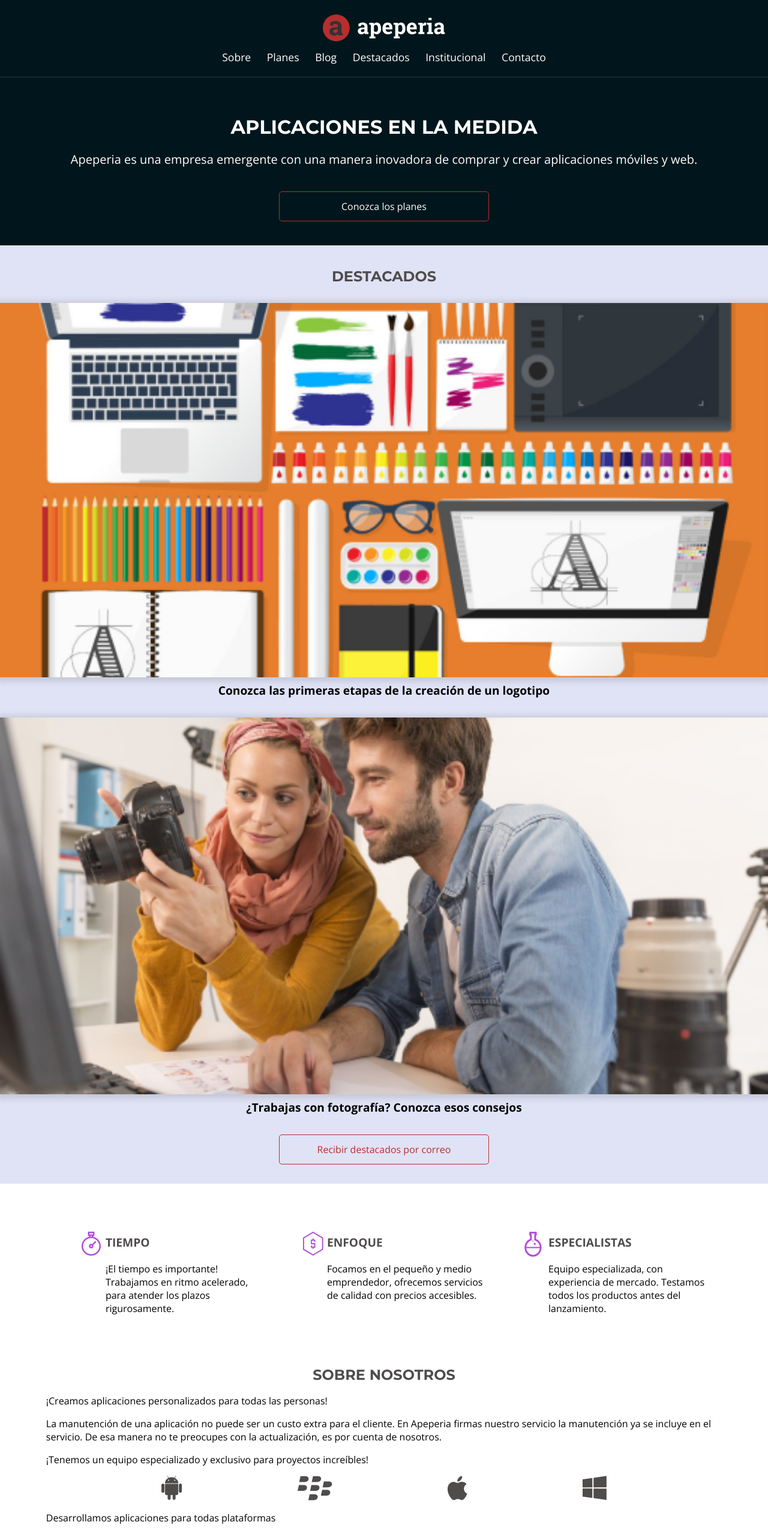
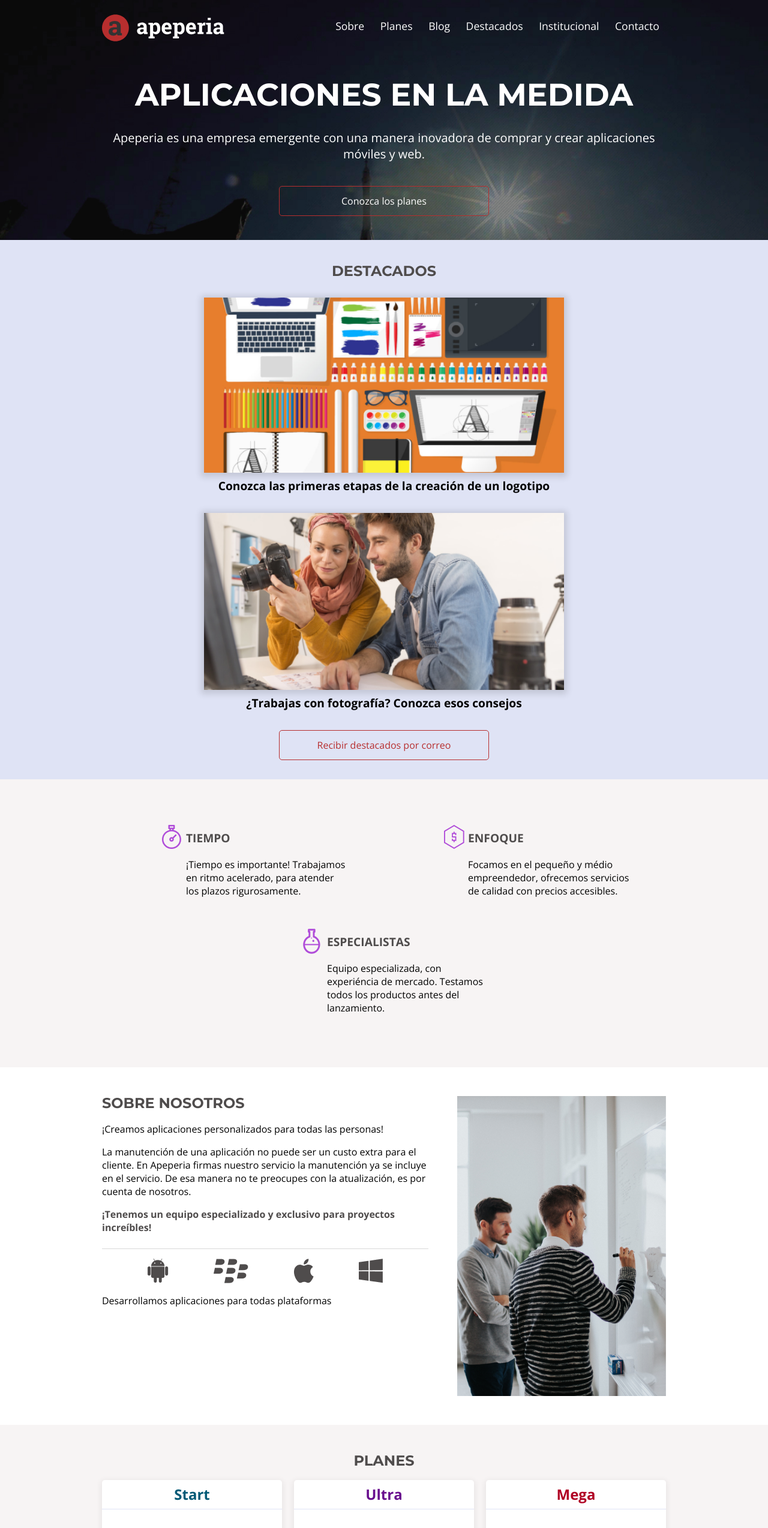
Before and after one commit to AlvaroHamon/curso_layouts_responsivos, a plain HTML site: page index.html in a window 1280 px wide. Shown: the top 2547 px of the page at 60% size. Drawn offline with nearby package versions, Linux system fonts and the light colour scheme.

Commit message:
agregando las partes finales y realizando el responsive desing

```diff
--- a/css/bases.css
+++ b/css/bases.css
@@ -1,4 +1,4 @@
-:root{
+:root {
     --background-llamada-mobile: #00161C;
     --background-blanco: #FFFFFF;
     --background-azul-claro: #DFE3F5;
@@ -19,20 +19,21 @@
     --fuente-enlace: #0006FF;
 
     --background-footer: #333333;
+
     --montserrat: 'Montserrat', sans-serif;
---open-sans: 'Open Sans', serif;
+    --open-sans: 'Open Sans', sans-serif;
 }
 
-body{
+body {
     font-family: var(--open-sans);
 }
 
-.container{
+.container {
+    padding-right: 6%;
     padding-left: 6%;
-    padding-right: 6%;
 }
 
-.boton{
+.boton {
     text-align: center;
     display: block;
     width: 100%;
@@ -42,3 +43,10 @@ body{
     border: 1px solid var(--boton-rojo);
     border-radius: 5px;
 }
+
+@media screen and (min-width: 1024px) {
+    .container {
+        padding-left: calc((100% - 940px)/2);
+        padding-right: calc((100% - 940px)/2);
+    }
+}
--- a/css/contacto.css
+++ b/css/contacto.css
@@ -22,7 +22,8 @@
 
 .contacto__boton {
     color: var(--boton-rojo);
+
     border-color: var(--boton-rojo);
+
     margin-top: 1.25rem;
-
 }
--- a/css/destacados.css
+++ b/css/destacados.css
@@ -1,10 +1,10 @@
-.destacados{
+.destacados {
     background-color: var(--background-azul-claro);
     padding-top: 2.5rem;
     padding-bottom: 2rem;
 }
 
-.destacados_titulo{
+.destacados__titulo {
     color: var(--fuente-ceniza-oscuro);
     font-weight: 700;
     font-size: 1.5rem;
@@ -14,26 +14,27 @@
     margin-bottom: 2rem;
 }
 
-.destacados_panel{
+.destacados__panel {
     display: flex;
     flex-direction: column;
     align-items: center;
     margin-bottom: 2rem;
 }
 
-.destacados_panel-imagen{
+.destacados__panel-imagen {
     width: 100vw;
+    max-width: 600px;
     box-shadow: 0 2px 10px 5px #00000020;
-    margin-bottom: 0.5rem;
+    margin-bottom: .5rem;
 }
 
-.destacados_panel-texto{
+.destacados__panel-texto {
     font-weight: 700;
     font-size: 1.2rem;
     line-height: normal;
 }
 
-.destacados_boton{
+.destacados__boton {
     color: var(--boton-rojo);
     border-color: var(--boton-rojo);
     margin: 0 auto;
--- a/css/diferenciales.css
+++ b/css/diferenciales.css
@@ -14,7 +14,7 @@
     box-sizing: border-box;
     padding: 2rem 0 2rem 5rem;
     background-repeat: no-repeat;
-    background-position: top 1.5rem left 2.5rem;
+    background-position: top 1.25rem left 2.5rem;
 }
 
 .item__titulo {
@@ -29,14 +29,24 @@
     line-height: normal;
 }
 
-.diferenciales__item-reloj{
+.diferenciales__item-reloj {
     background-image: url(../img/icono-reloj.png);
 }
 
-.diferenciales__item-dinero{
+.diferenciales__item-dinero {
     background-image: url(../img/icono-dinero.png);
 }
 
-.diferenciales__item-quimica{
+.diferenciales__item-quimica {
     background-image: url(../img/icono-quimica.png);
 }
+
+@media screen and (min-width: 1024px) {
+    .diferenciales {
+        background-color: var(--background-ceniza-claro);
+    }
+
+    .diferenciales__lista {
+        justify-content: space-around;
+    }
+}
--- a/css/head.css
+++ b/css/head.css
@@ -1,5 +1,5 @@
 .head {
-    color: #FFFFFF;
+    color: var(--background-blanco);
 
     width: 100%;
 
@@ -12,7 +12,7 @@
     padding-top: .75rem;
     padding-bottom: .75rem;
 
-    border-bottom: 1px solid #103D4A;
+    border-bottom: 1px solid var(--border-cabecera-mobile);
 
     position: absolute;
 }
@@ -34,3 +34,11 @@
     margin-bottom: .7rem;
     margin-left: .7rem;
 }
+
+@media screen and (min-width: 1024px) {
+    .head {
+        flex-direction: row;
+        justify-content: space-between;
+        border: none;
+    }
+}
--- a/css/llamada.css
+++ b/css/llamada.css
@@ -3,10 +3,10 @@
     flex-direction: column;
     align-items: center;
 
-    color: #FFFFFF;
+    color: var(--background-blanco);
     text-align: center;
 
-    background-color: #00161C;
+    background-color: var(--background-llamada-mobile);
 
     padding-top: 12.25rem;
     padding-bottom: 2.5rem;
@@ -31,3 +31,15 @@
 .llamada__boton {
     width: 100%;
 }
+
+@media screen and (min-width: 1024px){
+    .llamada {
+        background-image: url(../img/bg-intro.jpg);
+        background-size: cover;
+        padding-top: 8.25rem;
+    }
+    .llamada__titulo {
+        font-size: 3.25rem;
+        margin-bottom: 2rem;
+    }
+}
--- a/css/sobre-nosotros.css
+++ b/css/sobre-nosotros.css
@@ -1,4 +1,4 @@
-.sobre-nosotros {
+.sobre_nosotros {
     padding-top: 3rem;
     padding-bottom: 3rem;
 }
@@ -25,7 +25,30 @@
     margin-bottom: 1rem;
 }
 
-.sobre-nosotros {
+.sobre-nosotros__texto--division {
     color: var(--fuente-ceniza-oscuro);
     font-weight: 700;
 }
+
+.sobre_nosotros__imagen {
+    display: none;
+}
+
+@media screen and (min-width: 1024px) {
+    .sobre_nosotros {
+        display: flex;
+    }
+    .sobre_nosotros__contenido {
+        margin-right: 3rem;
+    }
+    .sobre_nosotros__titulo {
+        text-align: left;
+    }
+    .sobre-nosotros__texto--division {
+        border-bottom: 1px solid var(--background-ceniza-medio);
+        padding-bottom: 1.5rem;
+    }
+    .sobre_nosotros__imagen {
+        display: block;
+    }
+}
--- a/index.html
+++ b/index.html
@@ -1,30 +1,34 @@
 <!DOCTYPE html>
-<html lang="es">
+<html>
     <head>
-    <meta name="viewport" content="width=device-width, initial-scale=1.0">
-    <meta charset="UTF-8">
-    <link rel="stylesheet" href="./css/reset.css">
+        <meta charset="utf-8">
+        <meta name="viewport" content="width=device-width initial-scale=1.0">
+        <title>Home | Apeperia</title>
         <link href="https://fonts.googleapis.com/css2?family=Montserrat:wght@300;400;700&family=Open+Sans:wght@300;400;700&display=swap" rel="stylesheet">
-    <link rel="stylesheet" href="./css/bases.css">
-    <link rel="stylesheet" href="./css/destacados.css">
-    <link rel="stylesheet" href="./css/head.css">
-    <link rel="stylesheet" href="./css/llamada.css">
-    <link rel="stylesheet" href="./css/planes.css">
-    <link rel="stylesheet" href="./css/diferenciales.css">
-    <link rel="stylesheet" href="./css/sobre-nosotros.css">
-    <title>HOME | Apeperia</title>
+        <link href="css/reset.css" rel="stylesheet">
+        <link href="css/head.css" rel="stylesheet">
+        <link href="css/llamada.css" rel="stylesheet">
+        <link href="css/bases.css" rel="stylesheet">
+        <link href="css/destacados.css" rel="stylesheet">
+        <link href="css/diferenciales.css" rel="stylesheet">
+        <link href="css/sobre-nosotros.css" rel="stylesheet">
+        <link href="css/planes.css" rel="stylesheet">
+        <link href="css/contacto.css" rel="stylesheet">
+        <link href="css/institucional.css" rel="stylesheet">
+        <link href="css/footer.css" rel="stylesheet">
     </head>
     <body>
         <header class="head container">
-        <img src="./img/logo-apeperia.svg" alt="Logo de Apeperia" class="head__logo">
+
+            <img class="head__logo" src="img/logo-apeperia.svg" alt="Logo de Apeperia">
             <nav class="head__navegacion">
                 <ul>
-                <li class="head__enlace" href="#">Sobre</li>
-                <li class="head__enlace" href="#">Planes</li>
-                <li class="head__enlace" href="#">Blog</li>
-                <li class="head__enlace" href="#">Destacados</li>
-                <li class="head__enlace" href="#">Institucional</li>
-                <li class="head__enlace" href="#">Contacto</li>
+                    <li class="head__enlace"><a href="#">Sobre</a></li>
+                    <li class="head__enlace"><a href="#">Planes</a></li>
+                    <li class="head__enlace"><a href="#">Blog</a></li>
+                    <li class="head__enlace"><a href="#">Destacados</a></li>
+                    <li class="head__enlace"><a href="#">Institucional</a></li>
+                    <li class="head__enlace"><a href="#">Contacto</a></li>
                 </ul>
             </nav>
         </header>
@@ -32,35 +36,37 @@
             <section class="llamada container">
                 <h1 class="llamada__titulo">Aplicaciones en la medida</h1>
                 <p class="llamada__texto">Apeperia es una empresa emergente con una manera inovadora de comprar y crear aplicaciones móviles y web.</p>
-            <a href="#" class="llamada__boton boton">Conozca los planes</a>
+                <a class="llamada__boton boton" href="#">Conozca los planes</a>
             </section>
             <section class="destacados container">
-            <h2 class="destacados_titulo">Destacados</h2>
+                <h2 class="destacados__titulo">Destacados</h2>
                 <a href="#">
-                <figure class="destacados_panel">
-                    <img src="./img/empezando-a-crear-logo.png" alt="Painel de la publicación sobre la creación del logotipo" class="destacados_panel-imagen">
-                    <figC class="destacados_panel-texto">Conozca las primeras etapas de la creación de un logotipo</figC>
+                    <figure class="destacados__panel">
+                        <img src="img/empezando-a-crear-logo.png" alt="Panel de la publicación sobre la creación del logotipo" class="destacados__panel-imagen">
+                        <figC class="destacados__panel-texto">Conozca las primeras etapas de la creación de un logotipo</figC>
                     </figure>
                 </a>
                 <a href="#">
-                <figure class="destacados_panel">
-                    <img src="./img/sugestiones-fotografias.png" alt="Painel de la publicación sobre consejos de fotografía" class="destacados_panel-imagen">
-                    <figC class="destacados_panel-texto">¿Trabajas con fotografía? Conozca esos consejos</figC>
+                    <figure class="destacados__panel">
+                        <img src="img/sugestiones-fotografias.png" alt="Painel de la publicación sobre consejos de fotografía" class="destacados__panel-imagen">
+                        <figC class="destacados__panel-texto">¿Trabajas con fotografía? Conozca esos consejos</figC>
                     </figure>
-            </a><a href="" class="destacados_boton boton">Recibir destacados por correo</a></section>
+                </a>
+                <a href="" class="destacados__boton boton">Recibir destacados por correo</a>
+            </section>
             <section class="diferenciales container">
                 <ul class="diferenciales__lista">
                     <li class="diferenciales__item diferenciales__item-reloj">
                         <h2 class="item__titulo">Tiempo</h2>
-                        <p class="item__texto">¡El tiempo es importante! Trabajamos en ritmo acelerado, para atender los plazos rigurosamente.</p>
+                        <p class="item__texto">¡Tiempo es importante! Trabajamos en ritmo acelerado, para atender los plazos rigurosamente.</p>
                     </li>
                     <li class="diferenciales__item diferenciales__item-dinero">
                         <h2 class="item__titulo">Enfoque</h2>
-                        <p class="item__texto">Focamos en el pequeño y medio emprendedor, ofrecemos servicios de calidad con precios accesibles.</p>
+                        <p class="item__texto">Focamos en el pequeño y médio empreendedor, ofrecemos servicios de calidad con precios accesibles.</p>
                     </li>
                     <li class="diferenciales__item diferenciales__item-quimica">
                         <h2 class="item__titulo">Especialistas</h2>
-                        <p class="item__texto">Equipo especializada, con experiencia de mercado. Testamos todos los productos antes del lanzamiento.</p>
+                        <p class="item__texto">Equipo especializada, con experiéncia de mercado. Testamos todos los productos antes del lanzamiento.</p>
                     </li>
                 </ul>
             </section>
@@ -73,7 +79,7 @@
                     <p class="sobre_nosotros__texto">
                         La manutención de una aplicación no puede ser un custo extra para el cliente.
                         En Apeperia firmas nuestro servicio la manutención ya se incluye en el servicio.
-                        De esa manera no te preocupes con la actualización, es por cuenta de nosotros.
+                        De esa manera no te preocupes con la atualización, es por cuenta de nosotros.
                     </p>
                     <p class="sobre_nosotros__texto sobre-nosotros__texto--destacado sobre-nosotros__texto--division">
                         ¡Tenemos un equipo especializado y exclusivo para proyectos increíbles!
@@ -86,6 +92,7 @@
                     </ul>
                     <p class="sobre_nosotros__texto">Desarrollamos aplicaciones para todas plataformas</p>
                 </div>
+                <img src="img/sobre-apeperia.png" alt="Sobre Nosotros" class="sobre_nosotros__imagen">
             </section>
             <section class="planes container">
                 <h2 class="planes__titulo">Planes</h2>
@@ -127,6 +134,43 @@
                 <p>Entre en contacto con nosotros</p>
                 <a href="#" class="contacto__boton boton">Entre en contacto</a>
             </section>
+            <section class="institucional container">
+                <h2 class="institucional__titulo">Institucional</h2>
+                <div class="institucional__contenido">
+                    <div class="institucional__informaciones">
+                        <p class="institucional__descripcion">Un poco más sobre Apeperia</p>
+                        <address class="institucional__direccion">
+                            Calle Vergueiro, 3185</br>
+                            Villa Mariana, São Paulo
+                            <article class="institucional__contacto">
+                                <p>
+                                    <a href="tel:+551155712751" class="institucional__contacto-telefono">+55 11 55712751</a> o
+                                    <a href="mailto:contato@apeperia.com" class="institucional__contacto-email">contato@apeperia.com</a>
+                                </p>
+                            </article>
+                        </address>
+                    </div>
+                    <video src="img/formacion-java.mp4" class="institucional__video" controls></video>
+                </div>
+            </section>
+            <footer class="footer container">
+                <img src="img/logo-apeperia.svg" alt="Logo de Apeperia" class="footer__logo">
+                <ul class="footer__social">
+                    <li><a href="#" class="footer__midia"><img src="img/facebook.png" alt="Ícono de Facebook"></a></li>
+                    <li><a href="#" class="footer__midia"><img src="img/twitter.png" alt="Ícono de Twitter"></a></li>
+                    <li><a href="#" class="footer__midia"><img src="img/instagram.png" alt="Ícono de Instagram"></a></li>
+                </ul>
+                <nav>
+                    <ul class="footer__navegacion">
+                        <li class="footer__enlace"><a href="#">Sobre</a></li>
+                        <li class="footer__enlace"><a href="#">Planes</a></li>
+                        <li class="footer__enlace"><a href="#">Blog</a></li>
+                        <li class="footer__enlace"><a href="#">Destacados</a></li>
+                        <li class="footer__enlace"><a href="#">Institucional</a></li>
+                        <li class="footer__enlace"><a href="#">Contacto</a></li>
+                    </ul>
+                </nav>
+            </footer>
         </main>
     </body>
 </html>
```
Also changed, not shown: css/footer.css (added, +49 -0 lines), css/institucional.css (+25 -0 lines), css/planes.css (+12 -1 lines). Lines whose indentation alone changed are shown as unchanged.
